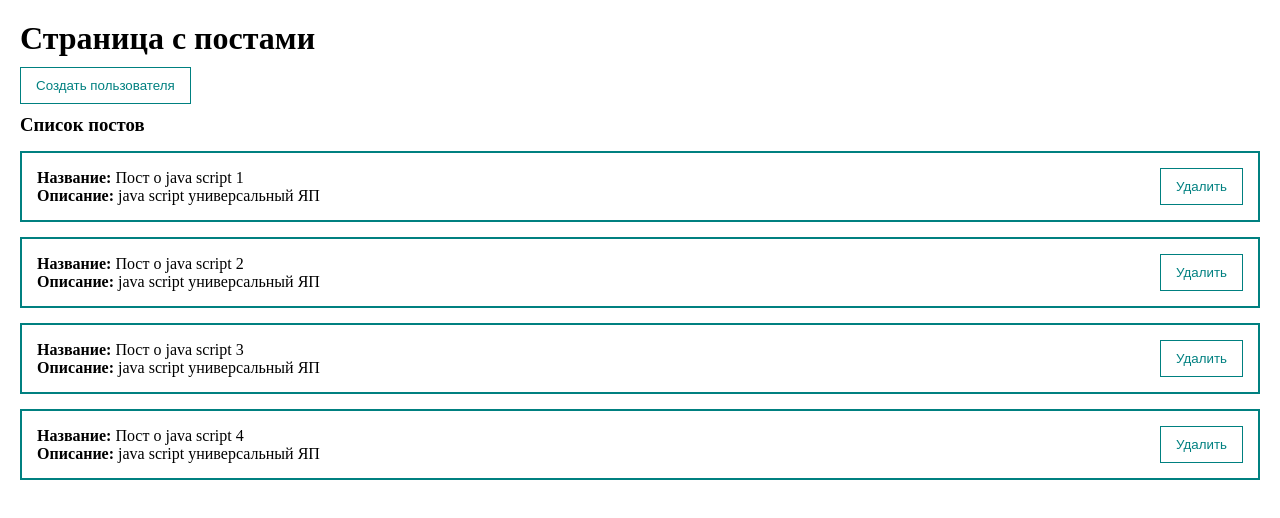
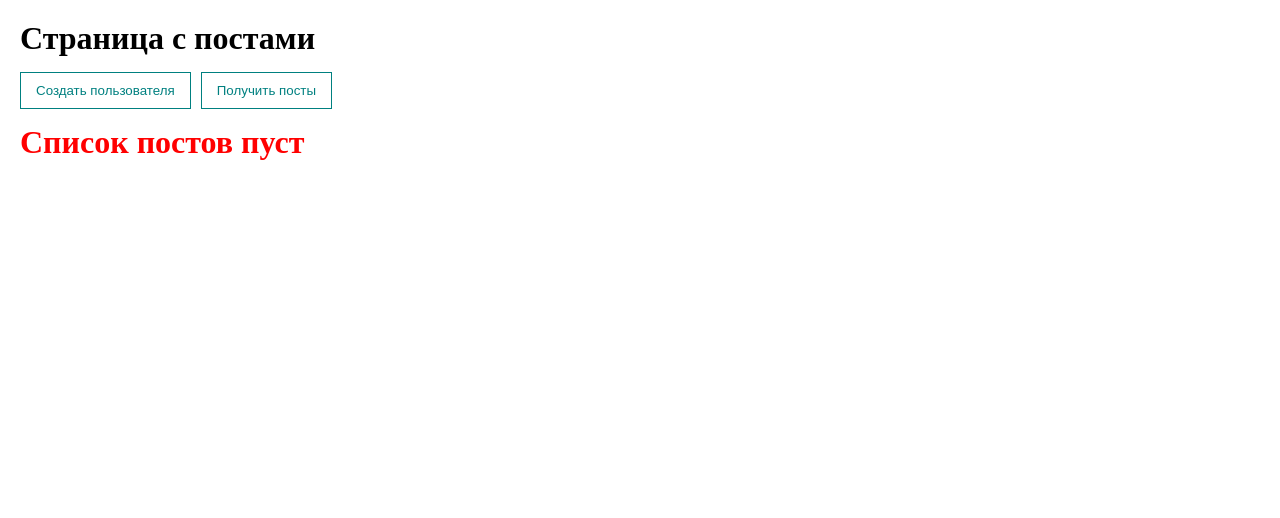
Before and after one commit to Kuznetsov-Leonid/study_vue_project, a Vue app: page / in a window 1280 px wide. Shown: the top 518 px of the page. Built offline with nearby package versions, Linux system fonts and the light colour scheme.

Commit message:
Реализация fetch posts через кнопку

```diff
--- a/package.json
+++ b/package.json
@@ -7,6 +7,7 @@
     "build": "vue-cli-service build"
   },
   "dependencies": {
+    "axios": "^1.3.2",
     "core-js": "^3.8.3",
     "vue": "^3.2.13",
     "vue-router": "^4.0.3",
--- a/src/App.vue
+++ b/src/App.vue
@@ -9,9 +9,15 @@
         <h1>Страница с постами</h1>
         <my-button
             @click="showDialog"
-            style="margin-top: 10px; margin-bottom: 10px;"
+            style="margin: 15px 0;"
         >
             Создать пользователя
+        </my-button>
+        <my-button
+            @click="fetchPosts"
+            style="margin: 15px 10px;"
+        >
+            Получить посты
         </my-button>
         <my-dialog v-model:show="dialogVisible">
             <post-form
@@ -28,18 +34,14 @@
 <script>
     import PostForm from './components/PostForm.vue';
     import PostList from './components/PostList.vue';
+    import axios from 'axios';
     export default {
         components: {
             PostForm, PostList,
         },
         data(){
             return{
-                posts: [
-                    { id: 1, title: 'Пост о java script 1', body: 'java script универсальный ЯП',},
-                    { id: 2, title: 'Пост о java script 2', body: 'java script универсальный ЯП',},
-                    { id: 3, title: 'Пост о java script 3', body: 'java script универсальный ЯП',},
-                    { id: 4, title: 'Пост о java script 4', body: 'java script универсальный ЯП',},
-                ],
+                posts: [],
                 dialogVisible: false,
             }
         },
@@ -53,6 +55,15 @@
             },
             showDialog(){
                 this.dialogVisible = true;
+            },
+            async fetchPosts(){
+                try {
+                    const response = await axios.get('https://jsonplaceholder.typicode.com/posts?_limit=10');
+                    this.posts = response.data;
+                    console.log(response);
+                } catch (e) {
+                    alert('Ошибка запроса REST API');
+                }
             }
         }
     }
```
Also changed, not shown: 1 other file (tests, documents, lock files or other folders).
